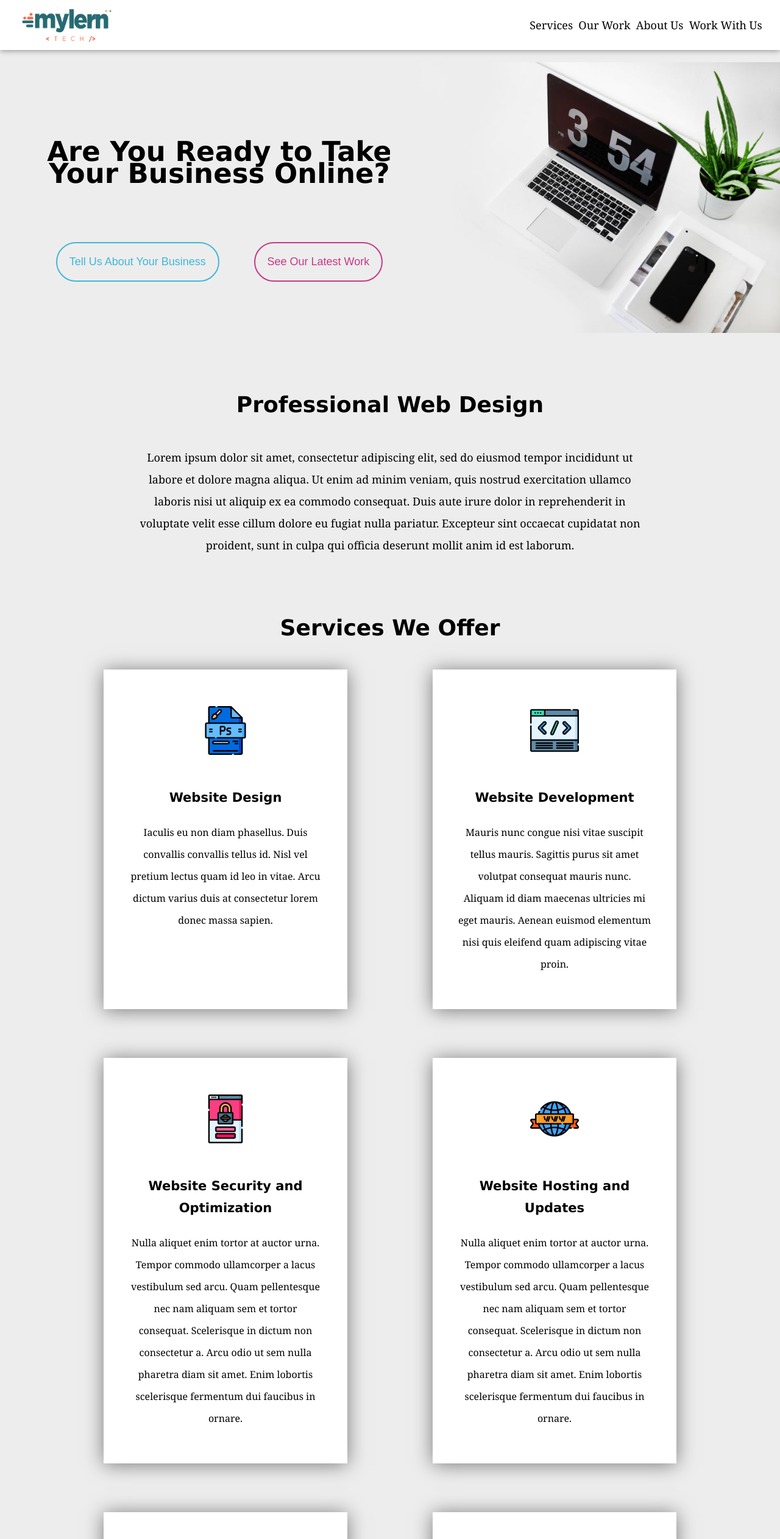
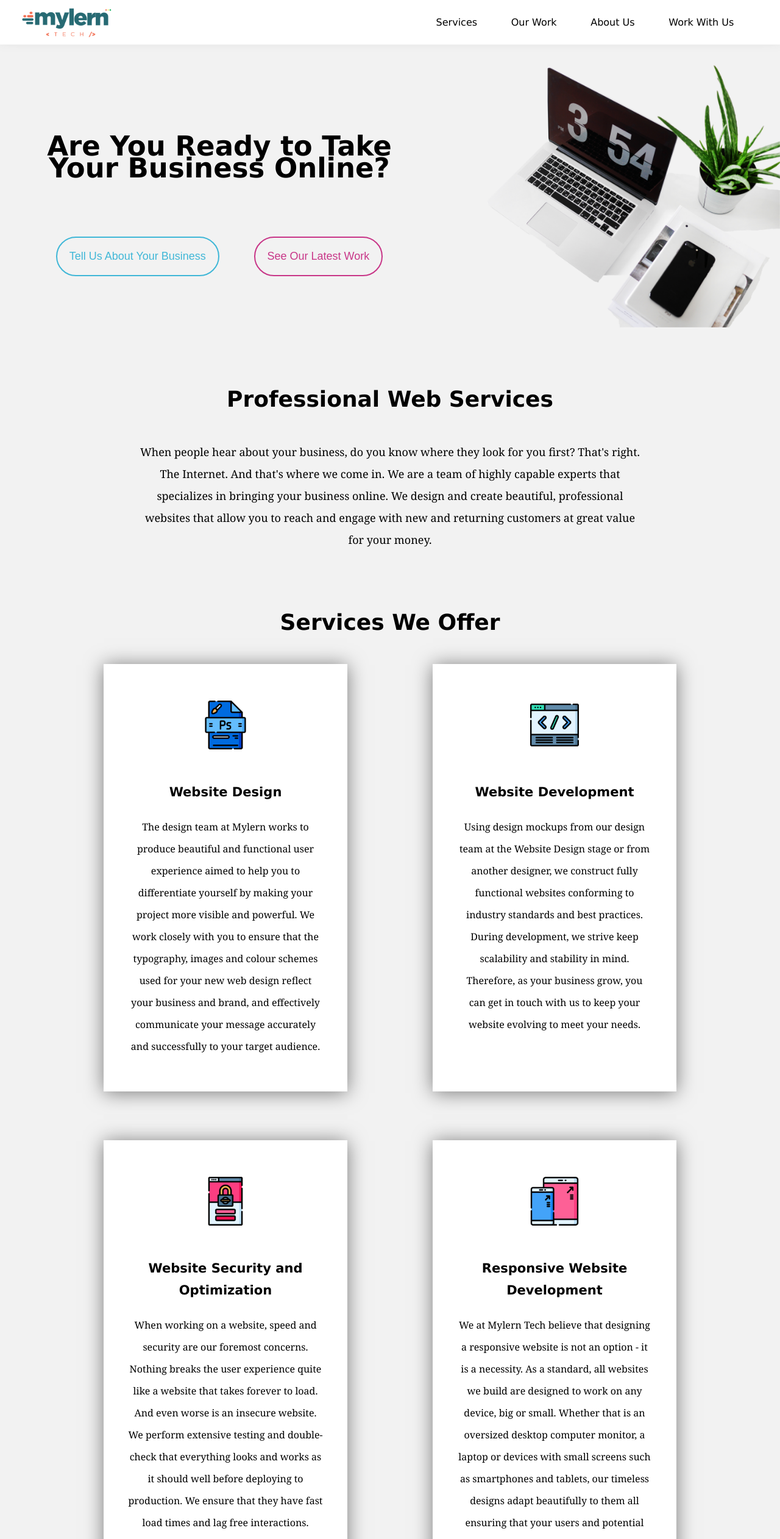
Before and after one commit to mylernTech/nodejs, a website: page ui/index.html in a window 1280 px wide. Shown: the top 2524 px of the page at 61% size. Drawn offline with Linux system fonts and the light colour scheme.

Commit message:
Added website copy and created server

```diff
--- a/ui/index.css
+++ b/ui/index.css
@@ -57,6 +57,7 @@
     margin: 100px 60px;
     display: grid;
     grid-template-columns: 2fr 3fr;
+    text-align: left;
 }
 
 
--- a/ui/index.html
+++ b/ui/index.html
@@ -4,18 +4,18 @@
     <meta charset="UTF-8">
     <meta name="viewport" content="width=device-width, initial-scale=1.0">
     <meta http-equiv="X-UA-Compatible" content="ie=edge">
-    <link rel="stylesheet" href="style.css">
-    <link rel="stylesheet" href="index.css">
+    <link rel="stylesheet" type="text/css" href="style.css">
+    <link rel="stylesheet" type="text/css" href="index.css">
     <title>Mylern Tech</title>
 </head>
 <body>
     <div class="nav-bar" >
         <img id="logo" src="./assets/logo.png" alt="logo" />
         <div id="nav-bar-links" >
-            <p>Services</p>
-            <p>Our Work</p>
-            <p>About Us</p>
-            <p>Work With Us</p>
+            <a href="#services">Services</a>
+            <a href="#">Our Work</a>
+            <a href="#">About Us</a>
+            <a href="#contact">Work With Us</a>
         </div>
     </div>
     <div class="main" >
@@ -25,94 +25,109 @@
                     Are You Ready to Take Your Business Online?
                 </h2>
                 <div id="cta-btns" >
-                    <button class="btn pry large" >Tell Us About Your Business</button>
+                    <a href="#contact" >
+                        <button class="btn pry large" >Tell Us About Your Business</button>
+                    </a>
                     <button class="btn sec large" >See Our Latest Work</button>
                 </div>
             </div>
 
-            <img id="cta-img" src="./assets/main-image.jpg" alt="computer">
+            <!-- <img id="cta-img" src="./assets/main-image.jpg" alt="computer"> -->
+            <img id="cta-img" src="./assets/main-image.png" alt="computer">
         </div>
         <div id="blurb" >
-            <h2 class="text header l2" >Professional Web Design</h2>
+            <h2 class="text header l2" >Professional Web Services</h2>
             <p>
-                Lorem ipsum dolor sit amet, consectetur adipiscing elit,
-                sed do eiusmod tempor incididunt ut labore et dolore magna
-                aliqua. Ut enim ad minim veniam, quis nostrud exercitation
-                ullamco laboris nisi ut aliquip ex ea commodo consequat.
-                Duis aute irure dolor in reprehenderit in voluptate velit
-                esse cillum dolore eu fugiat nulla pariatur. Excepteur sint
-                occaecat cupidatat non proident, sunt in culpa qui officia
-                deserunt mollit anim id est laborum.
+                When people hear about your business, do you know where they look
+                for you first? That's right. The Internet. And that's where we come
+                in. We are a team of highly capable experts that specializes in
+                bringing your business online. We design and create beautiful, professional
+                websites that allow you to reach and engage with new and returning customers
+                at great value for your money.
             </p>
         </div>
         <div id="services" >
             <h2 class="text header l2" >Services We Offer</h2>
             <div id="services-list" >
-                <div class="card clickable" >
+                <div class="card animated" >
                     <img class="card-img" src="./assets/icons/web-design-icon.png" alt="Web Design Icon" />
                     <h3 class="card-title" >Website Design</h3>
                     <p class="card-text" >
-                        Iaculis eu non diam phasellus. Duis convallis convallis
-                        tellus id. Nisl vel pretium lectus quam id leo in vitae.
-                        Arcu dictum varius duis at consectetur lorem donec massa
-                        sapien.
+                        The design team at Mylern works to produce beautiful and
+                        functional user experience aimed to help you to differentiate
+                        yourself by making your project more visible and powerful.
+                        We work closely with you to ensure that the typography,
+                        images and colour schemes used for your new web design
+                        reflect your business and brand, and effectively communicate
+                        your message accurately and successfully to your target audience.
                     </p>
                 </div>
-                <div class="card clickable" >
+                <div class="card animated" >
                     <img class="card-img" src="./assets/icons/web-dev-icon.png" alt="Web Dev Icon" />
                     <h3 class="card-title" >Website Development</h3>
                     <p class="card-text" >
-                        Mauris nunc congue nisi vitae suscipit tellus
-                        mauris. Sagittis purus sit amet volutpat consequat mauris
-                        nunc. Aliquam id diam maecenas ultricies mi eget mauris.
-                        Aenean euismod elementum nisi quis eleifend quam adipiscing
-                        vitae proin.
+                        Using design mockups from our design team at the Website Design
+                        stage or from another designer, we construct fully functional
+                        websites conforming to industry standards and best practices.
+                        During development, we strive keep scalability and stability
+                        in mind. Therefore, as your business grow, you can get
+                        in touch with us to keep your website evolving to meet your
+                        needs.
                     </p>
                 </div>
-                <div class="card clickable" >
+                <div class="card animated" >
                     <img class="card-img" src="./assets/icons/web-security-icon.png" alt="Web Security Icon" />
                     <h3 class="card-title" >Website Security and Optimization</h3>
                     <p class="card-text" >
-                        Nulla aliquet enim tortor at auctor urna.
-                        Tempor commodo ullamcorper a lacus vestibulum sed arcu.
-                        Quam pellentesque nec nam aliquam sem et tortor consequat.
-                        Scelerisque in dictum non consectetur a. Arcu odio ut
-                        sem nulla pharetra diam sit amet. Enim lobortis
-                        scelerisque fermentum dui faucibus in ornare.
+                        When working on a website, speed and security are
+                        our foremost concerns. Nothing breaks the user experience
+                        quite like a website that takes forever to load. And even
+                        worse is an insecure website. We perform extensive testing and
+                        double-check that everything looks and works as it should well
+                        before deploying to production. We ensure that they have fast load
+                        times and lag free interactions. Working with skilled pen-testers,
+                        we also ensure security adheres to industry standards to give
+                        our clients peace of mind.
                     </p>
                 </div>
-                <div class="card clickable" >
+                <div class="card animated" >
+                    <img class="card-img" src="./assets/icons/responsive-web-icon.png" alt="Responsive Icon" />
+                    <h3 class="card-title" >Responsive Website Development</h3>
+                    <p class="card-text" >
+                        We at Mylern Tech believe that designing a responsive website
+                        is not an option - it is a necessity. As a standard, all websites
+                        we build are designed to work on any device, big or small.
+                        Whether that is an oversized desktop computer monitor, a
+                        laptop or devices with small screens such as smartphones
+                        and tablets, our timeless designs adapt beautifully to them all
+                        ensuring that your users and potential customers will be
+                        getting the best possible experience from your mobile friendly website.
+                    </p>
+                </div>
+                <div class="card animated" >
                     <img class="card-img" src="./assets/icons/web-hosting-icon.png" alt="Web Hosting Icon" />
                     <h3 class="card-title" >Website Hosting and Updates</h3>
                     <p class="card-text" >
-                        Nulla aliquet enim tortor at auctor urna.
-                        Tempor commodo ullamcorper a lacus vestibulum sed arcu.
-                        Quam pellentesque nec nam aliquam sem et tortor consequat.
-                        Scelerisque in dictum non consectetur a. Arcu odio ut
-                        sem nulla pharetra diam sit amet. Enim lobortis
-                        scelerisque fermentum dui faucibus in ornare.
+                        You've built a great website that's sure to blow your users
+                        away, but now, what's next? We at Mylern Tech can host your
+                        website on fast, reliable and secure servers at an affordable
+                        monthly fee so that you can focus on your business while we
+                        take care of the technical details. We also provide periodic
+                        maintainance checks to ensure your website continues to run
+                        smoothly and you are free to cancel at any time.
                     </p>
                 </div>
-                <div class="card clickable" >
-                    <img class="card-img" src="./assets/icons/system-dev-icon.png" alt="SysDev Icon" />
-                    <h3 class="card-title" >System Development</h3>
-                    <p class="card-text" >
-                        Ut venenatis tellus in metus. Turpis massa sed elementum
-                        tempus egestas sed sed. Faucibus vitae aliquet nec
-                        ullamcorper sit amet risus nullam. Euismod quis viverra
-                        nibh cras. Risus sed vulputate odio ut. Magnis dis
-                        parturient montes nascetur ridiculus mus.
-                    </p>
-                </div>
-                <div class="card clickable" >
+                <div class="card animated" >
                     <img class="card-img" src="./assets/icons/support-icon.png" alt="Support Icon" />
                     <h3 class="card-title" >Active Support</h3>
                     <p class="card-text" >
-                        Egestas diam in arcu cursus euismod. Lacus suspendisse
-                        faucibus interdum posuere lorem ipsum dolor sit. Eget mi
-                        proin sed libero enim sed faucibus turpis. Feugiat vivamus
-                        at augue eget. Enim nulla aliquet porttitor lacus luctus
-                        accumsan tortor posuere. Felis donec et odio pellentesque.
+                        Even after your website development is done, we remain on-hand
+                        to answer any questions you may have and to provide support
+                        where necessary. We strive to keep a working relationship
+                        with you to ensure your website keeps running as smoothly as
+                        it did when brand new. Also, should you need to extend your
+                        site or make adjustments to keep up with your growing business,
+                        we would be happy to assist. We are just a phone-call away.
                     </p>
                 </div>
             </div>
@@ -122,17 +137,17 @@
         <div id="why-us" >
             <h2 class="text header l2" >Why Choose Us?</h2>
             <p>
-                Accumsan tortor posuere ac ut consequat semper. Non diam
-                phasellus vestibulum lorem sed risus ultricies. Nisl suscipit
-                adipiscing bibendum est ultricies integer quis auctor.
-                Adipiscing vitae proin sagittis nisl rhoncus mattis rhoncus
-                urna neque. Vulputate eu scelerisque felis imperdiet proin
-                fermentum leo. Tincidunt augue interdum velit euismod in
-                pellentesque massa placerat. Nec nam aliquam sem et tortor
-                consequat. Nisl nunc mi ipsum faucibus vitae aliquet nec.
-                Ipsum faucibus vitae aliquet nec ullamcorper sit amet. Orci
-                ac auctor augue mauris augue. Etiam erat velit scelerisque
-                in dictum non.
+                So, are you looking for a professional, communicative & punctual
+                team of Web Experts with extensive web development skills?
+                Look no farther. We are a group of designers and developers whose
+                commitment to quality is unrelenting.
+                <br />
+                If you have an application you are interested in developing,
+                a problem that needs solving or a project that needs rescuing,
+                we'd love to help you with it.
+                <br />
+                Trust your project in the hands of experts.
+                Let's start the conversation.
             </p>
         </div>
 
@@ -166,11 +181,11 @@
         </div>
         <div class="footer" >
             <div class="footer-links" >
-                <p>Services</p>
-                <p>Our Work</p>
-                <p>About Us</p>
-                <p>Privacy Policy</p>
-                <p>Cookie Policy</p>
+                <a href="#services">Services</a>
+                <a href="#">Our Work</a>
+                <a href="#">About Us</a>
+                <a href="#">Privacy Policy</a>
+                <a href="#">Cookie Policy</a>
             </div>
 
             <p>(c) Copyright 2019, Mylern Tech. All rights reserved</p>
--- a/ui/style.css
+++ b/ui/style.css
@@ -1,5 +1,5 @@
 html, body {
-    background-color: #ededed;
+    background-color: #f2f2f2;
     padding: 0;
     margin: 0;
     width: 100%;
@@ -15,8 +15,10 @@ html, body {
     justify-content: space-between;
     padding: 5px 20px;
     margin-bottom: 20px;
-    box-shadow: 0 0 10px #797979;
+    box-shadow: 0 -20px 30px #a3a3a3;
 }
+
+
 
 #logo {
     width: 180px;
@@ -26,8 +28,22 @@ html, body {
     display: flex;
     width: 50%;
     justify-content: space-evenly;
-    max-width: 400px;
+    max-width: 600px;
+    align-items: center;
 }
+
+.nav-bar a {
+    font-family: Verdana, Geneva, Tahoma, sans-serif;
+    color: black;
+    text-decoration: none;
+    font-size: medium;
+}
+
+.nav-bar a:hover {
+    color: #f2775c;
+}
+
+
 
 
 .main {
@@ -46,11 +62,16 @@ html, body {
 }
 
 .footer-links {
+    width: 50%;
     display: flex;
     justify-content: space-around;
-    width: 50%;
+    align-items: center;
 }
 
+.footer-links a {
+    color: white;
+    text-decoration: none;
+}
 
 /* Text */
 
@@ -127,7 +148,6 @@ html, body {
 .card {
     background-color: #fff;
     box-shadow: 0 2px 30px #797979;
-    /* width: 40%; */
     width: 400px;
     padding: 40px;
     box-sizing: border-box;
@@ -146,7 +166,7 @@ html, body {
     font-size: medium;
 }
 
-.card.clickable:hover {
+.card.animated:hover {
     transform: scale(1.05);
     box-shadow: 0 5px 20px #292929;
 }
```
Also changed, not shown: index.js (+20 -1 lines), package.json (+12 -2 lines), ui/assets/main-image.jpg (deleted), ui/assets/main-image.png (added), 1 other file.
